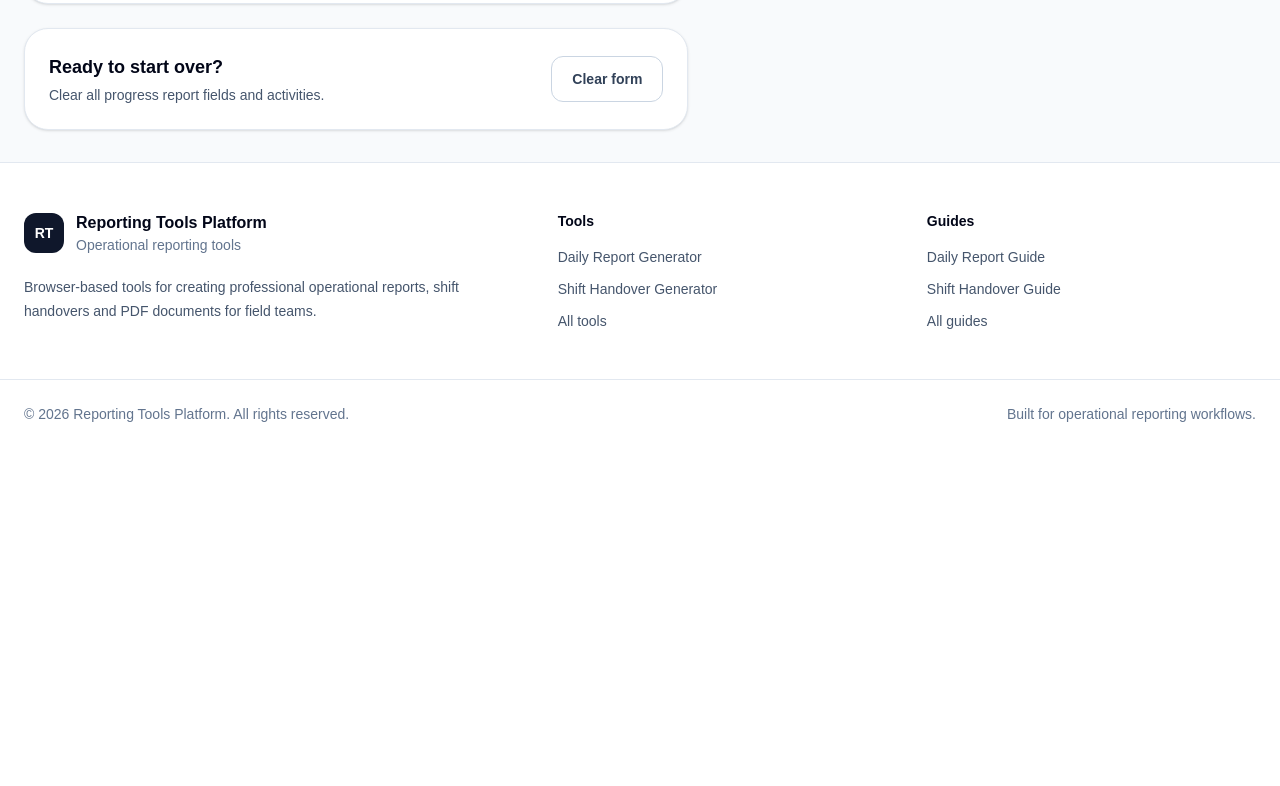
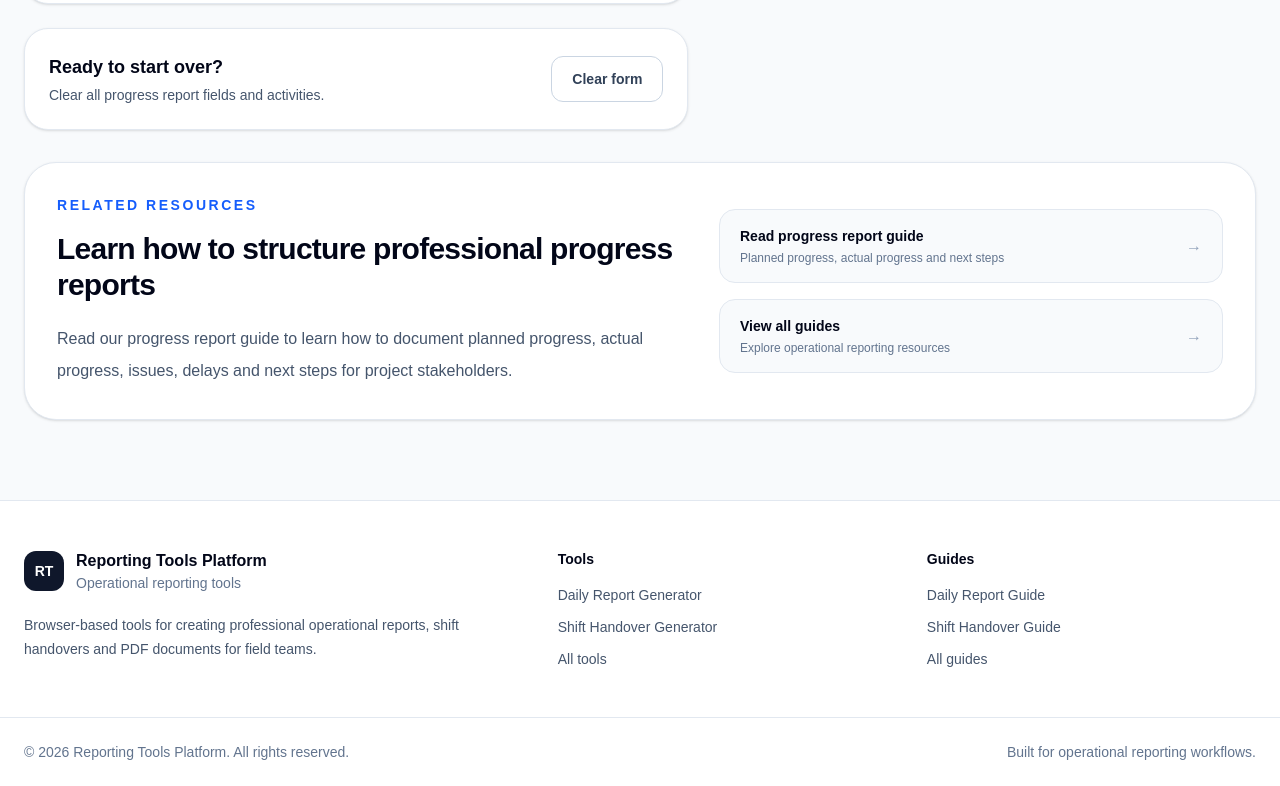
Before and after one commit to kike-Pinto/reporting-tools-platform, a Next.js app: page /tools/progress-report-generator in a window 1280 px wide. Shown: the part 2491-3277 px from the top of the page. Before the commit the page ends 2939 px from the top, so only its background shows below. Built offline with nearby package versions, Linux system fonts and the light colour scheme.

Commit message:
Add progress guide internal linking section

```diff
--- a/app/tools/progress-report-generator/page.tsx
+++ b/app/tools/progress-report-generator/page.tsx
@@ -164,6 +164,63 @@ export default function ProgressReportGeneratorPage() {
         </div>
       </section>
       <ProgressReportTool />
+      <section className='mx-auto max-w-7xl px-6 pb-20'>
+        <div className='rounded-4xl border border-slate-200 bg-white p-8 shadow-sm'>
+          <div className='grid gap-8 lg:grid-cols-[1fr_0.8fr] lg:items-center'>
+            <div>
+              <p className='text-sm font-semibold uppercase tracking-[0.18em] text-blue-600'>
+                Related Resources
+              </p>
+
+              <h2 className='mt-4 text-3xl font-bold tracking-tight text-slate-950'>
+                Learn how to structure professional progress reports
+              </h2>
+
+              <p className='mt-5 max-w-2xl leading-8 text-slate-600'>
+                Read our progress report guide to learn how to document planned
+                progress, actual progress, issues, delays and next steps for
+                project stakeholders.
+              </p>
+            </div>
+
+            <div className='space-y-4'>
+              <a
+                href='/guides/how-to-write-a-progress-report'
+                className='flex items-center justify-between rounded-2xl border border-slate-200 bg-slate-50 px-5 py-4 transition hover:bg-slate-100'
+              >
+                <div>
+                  <p className='text-sm font-semibold text-slate-950'>
+                    Read progress report guide
+                  </p>
+
+                  <p className='mt-1 text-xs text-slate-500'>
+                    Planned progress, actual progress and next steps
+                  </p>
+                </div>
+
+                <span className='text-slate-400'>→</span>
+              </a>
+
+              <a
+                href='/guides'
+                className='flex items-center justify-between rounded-2xl border border-slate-200 bg-slate-50 px-5 py-4 transition hover:bg-slate-100'
+              >
+                <div>
+                  <p className='text-sm font-semibold text-slate-950'>
+                    View all guides
+                  </p>
+
+                  <p className='mt-1 text-xs text-slate-500'>
+                    Explore operational reporting resources
+                  </p>
+                </div>
+
+                <span className='text-slate-400'>→</span>
+              </a>
+            </div>
+          </div>
+        </div>
+      </section>
       <Footer />
     </main>
   )
```
